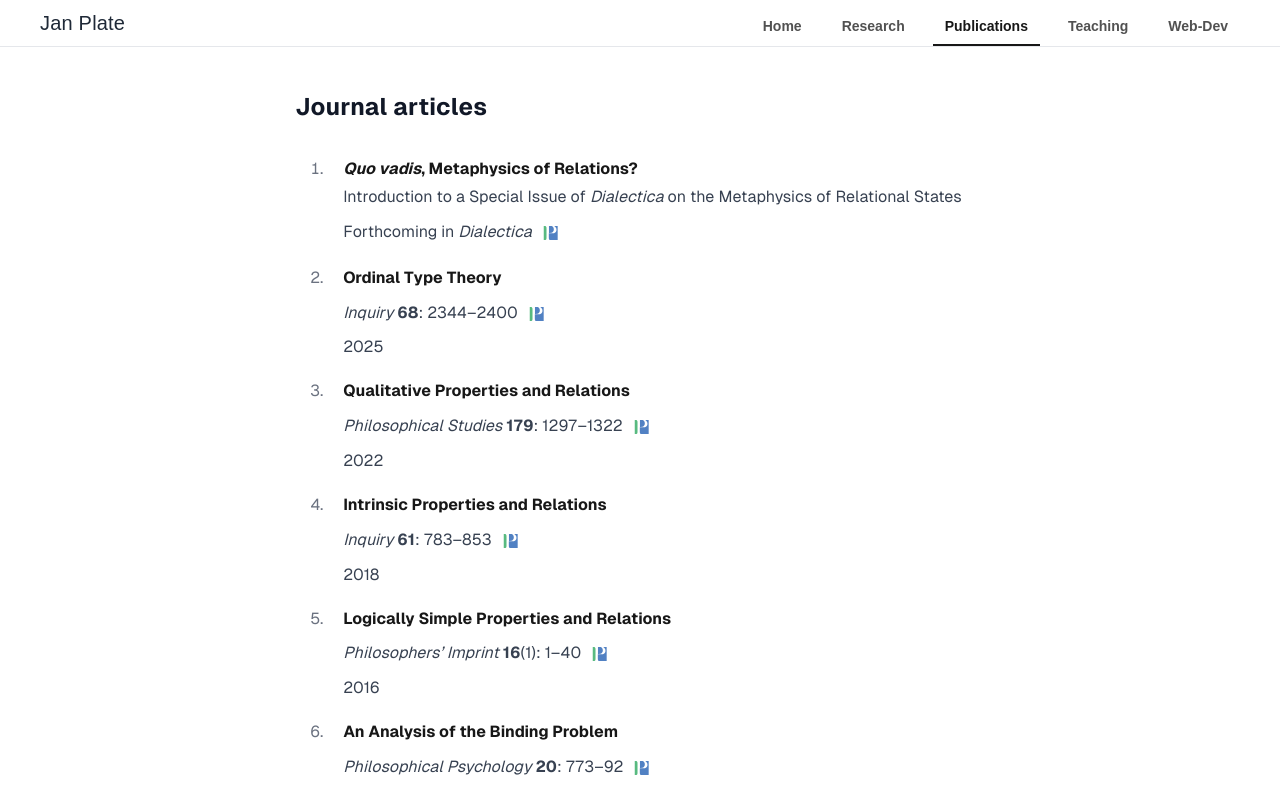
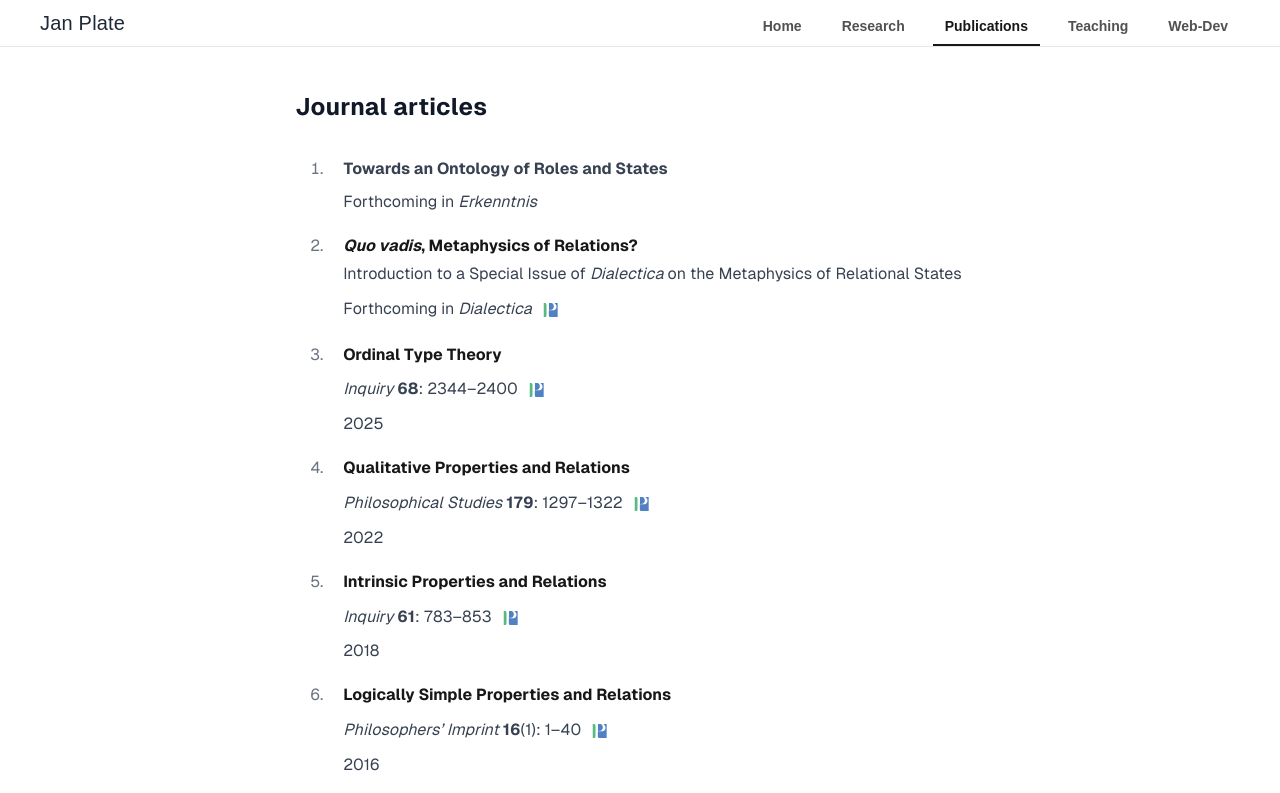
Before and after one commit to jplate/home, a Next.js app: page /Publications in a window 1280 px wide. Shown: the top 793 px of the page. Built offline with nearby package versions, Linux system fonts and the light colour scheme.

Commit message:
Update pubs.tsx

```diff
--- a/src/app/Publications/pubs.tsx
+++ b/src/app/Publications/pubs.tsx
@@ -15,6 +15,14 @@ export interface BibItem {
 }
 
 export const papers: BibItem[] = [
+    {
+        title: <>Towards an Ontology of Roles and States</>,
+        details: (
+            <>
+                Forthcoming in <i>Erkenntnis</i>
+            </>
+        ),
+    },
     {
         title: (
             <>
```
